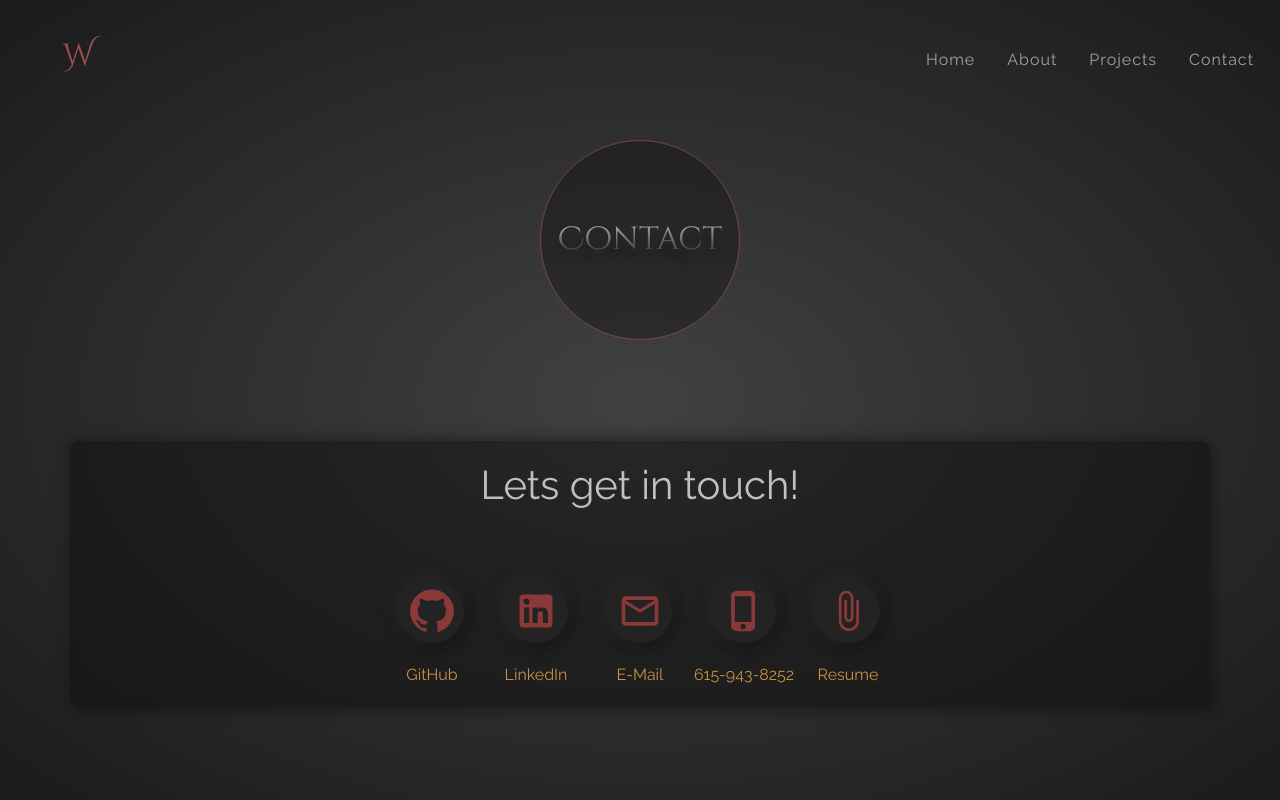
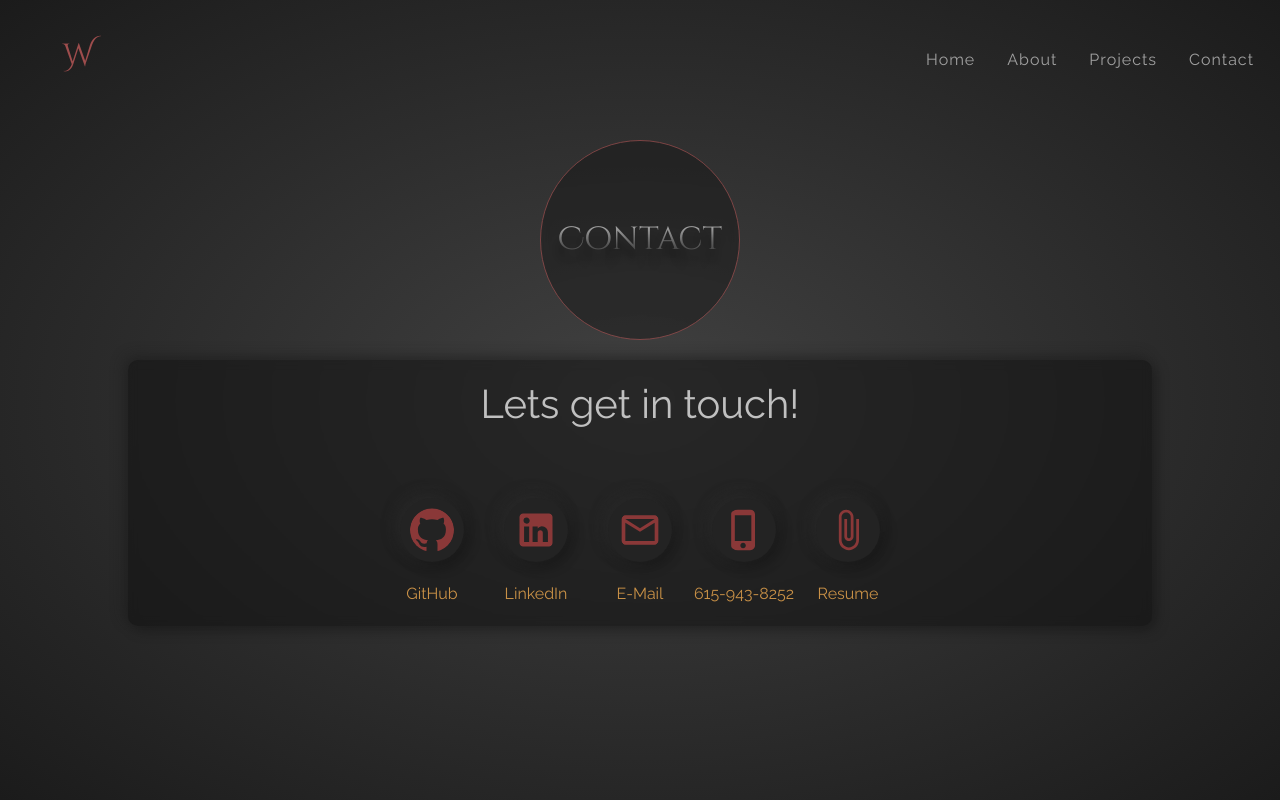
Before and after one commit to stevie2codes/React-portfolio, a React (Create React App) app: page /Contact in a window 1280 px wide. Built offline with nearby package versions, Linux system fonts and the light colour scheme.

Commit message:
removing maring top on containers and positioning absolutely

```diff
--- a/src/components/about/about.css
+++ b/src/components/about/about.css
@@ -23,10 +23,6 @@
   border-radius: 44%;
 }
 
-.container {
-  margin-top: 45vh;
-  width: 90vw;
-}
 .brand-state,
 .skillList {
   font-size: 2vh;
--- a/src/components/about/about.js
+++ b/src/components/about/about.js
@@ -11,7 +11,7 @@ function About(props) {
         alt="pic"
       />
 
-      <div className="container">
+      <div className="cardWrapper">
         <div className="aboutText row ">
           <p className="brand-state col-md-6 ">
             <span className="aboutSpan d-flex justify-content-center">
--- a/src/components/contact/contact.js
+++ b/src/components/contact/contact.js
@@ -9,7 +9,7 @@ function Contact(props) {
         <h1 className="sectionTag">Contact</h1>
       </div>
 
-      <div className="contactContainer container">
+      <div className="contactContainer cardWrapper">
         <h3 className="contactTextHead">Lets get in touch!</h3>
 
         <Icons fontSize="40vh" />
--- a/src/components/home/home.css
+++ b/src/components/home/home.css
@@ -44,9 +44,3 @@
   left: 5vw;
   bottom: 10vh;
 }
-
-@media only screen and (max-width: 600px) {
-  .homeIconList {
-    margin-top: 50px;
-  }
-}
--- a/src/components/projects/projects.css
+++ b/src/components/projects/projects.css
@@ -13,9 +13,13 @@
 }
 
 .cardWrapper {
-  margin-top: 45vh;
+  position: absolute;
+  width: 90vw;
+  top: 45%;
   margin-bottom: 20px;
   display: flex;
   flex-wrap: wrap;
   justify-content: center;
+  left: 50%;
+  transform: translate(-50%);
 }
```
